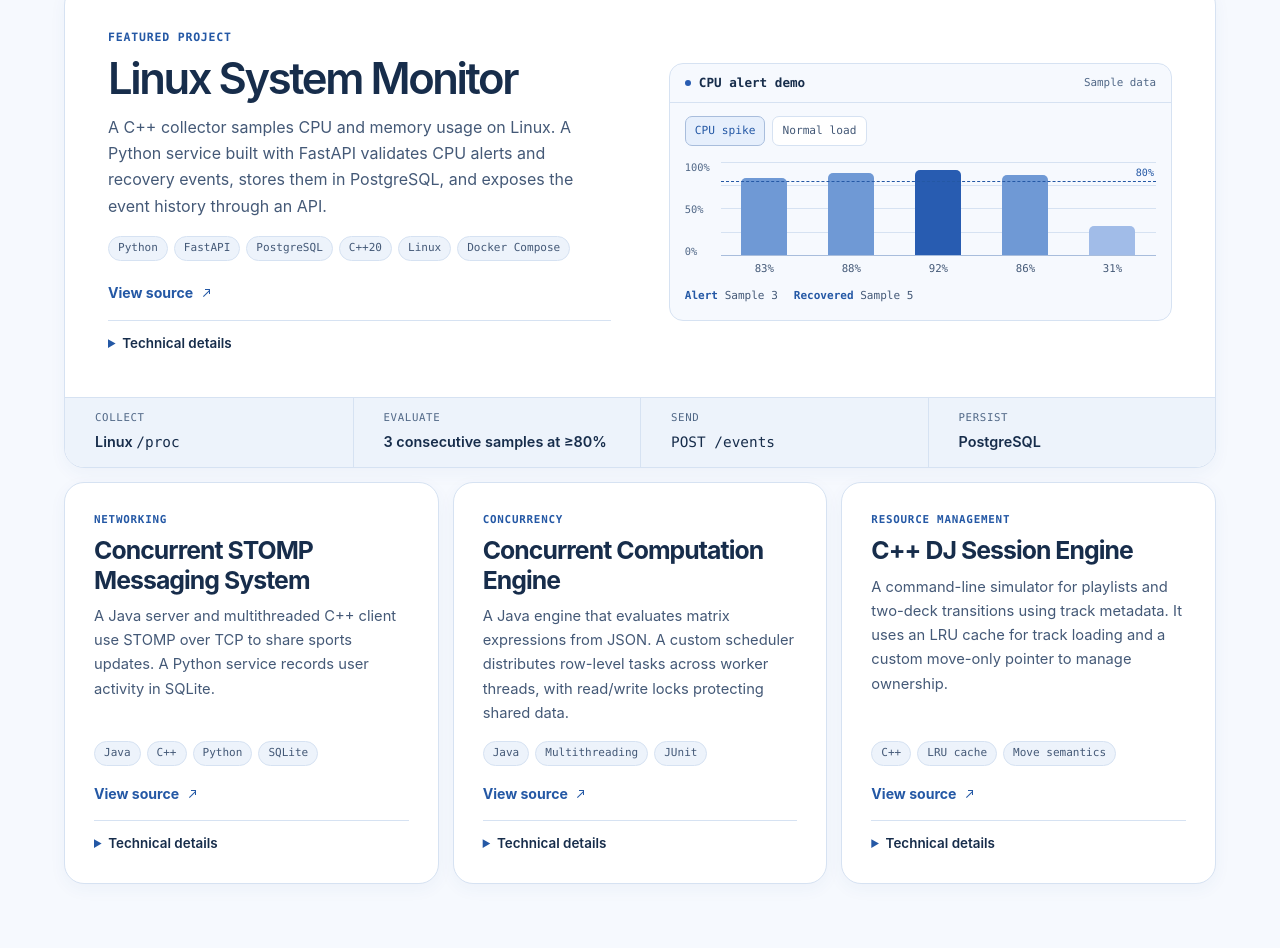
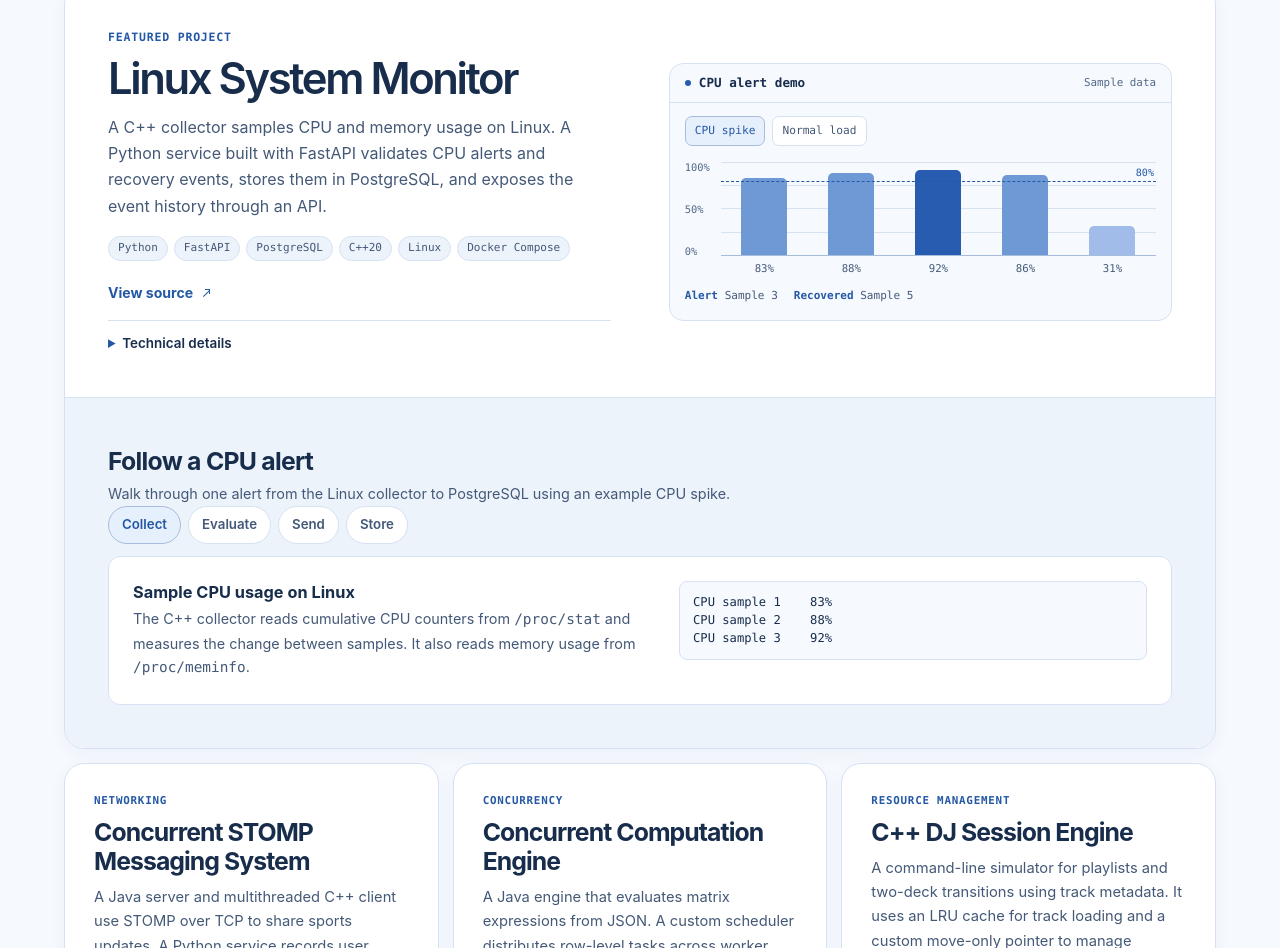
Before and after one commit to alonmoneli/alonmoneli.github.io, a plain HTML site: page index.html in a window 1280 px wide. Shown: the part 777-1725 px from the top of the page. Drawn offline with Linux system fonts and the light colour scheme.

Commit message:
Add a downloadable résumé and System Monitor walkthrough

```diff
--- a/index.html
+++ b/index.html
@@ -13,9 +13,10 @@
   <meta property="og:image" content="https://alonmoneli.github.io/assets/blue-processor.webp">
   <link rel="icon" href="assets/monogram.png" type="image/png">
   <script src="theme.js"></script>
-  <link rel="stylesheet" href="style.css?v=25ce196f">
+  <link rel="stylesheet" href="style.css?v=9682344c">
   <script src="monitor.js" defer></script>
   <script src="projects.js" defer></script>
+  <script src="walkthrough.js" defer></script>
   <title>Alon Moneli · Software Engineering Portfolio</title>
 </head>
 <body id="top">
@@ -49,7 +50,8 @@
         <p class="hero-summary">I’m a third-year computer science student at Ben-Gurion University. I build APIs, Linux tools, and concurrent software, and I’m exploring machine learning and AI engineering.</p>
         <div class="hero-actions">
           <a class="button button-primary" href="#work">Explore my work <span class="arrow" aria-hidden="true"></span></a>
-          <a class="button button-secondary" href="#contact">Get in touch <span class="arrow" aria-hidden="true"></span></a>
+          <a class="button button-secondary" href="assets/alon-moneli-resume.pdf" download>Download résumé <span class="arrow arrow-down" aria-hidden="true"></span></a>
+          <a class="text-link" href="#contact">Get in touch <span class="arrow" aria-hidden="true"></span></a>
         </div>
       </div>
       <div class="hero-art">
@@ -127,12 +129,64 @@
           </div>
         </div>
 
-        <div class="pipeline" aria-label="System Monitor data flow">
-          <div><span>Collect</span><strong>Linux <code>/proc</code></strong></div>
-          <div><span>Evaluate</span><strong>3 consecutive samples at ≥80%</strong></div>
-          <div><span>Send</span><strong><code>POST /events</code></strong></div>
-          <div><span>Persist</span><strong>PostgreSQL</strong></div>
-        </div>
+        <section class="walkthrough" aria-labelledby="walkthrough-title">
+          <div class="walkthrough-header">
+            <h4 id="walkthrough-title">Follow a CPU alert</h4>
+            <p>Walk through one alert from the Linux collector to PostgreSQL using an example CPU spike.</p>
+          </div>
+          <fieldset class="language-options walkthrough-options" hidden>
+            <legend class="sr-only">System Monitor walkthrough steps</legend>
+            <label><input class="sr-only" type="radio" name="walkthrough-step" value="collect" aria-controls="walkthrough-collect" checked><span>Collect</span></label>
+            <label><input class="sr-only" type="radio" name="walkthrough-step" value="evaluate" aria-controls="walkthrough-evaluate"><span>Evaluate</span></label>
+            <label><input class="sr-only" type="radio" name="walkthrough-step" value="send" aria-controls="walkthrough-send"><span>Send</span></label>
+            <label><input class="sr-only" type="radio" name="walkthrough-step" value="store" aria-controls="walkthrough-store"><span>Store</span></label>
+          </fieldset>
+          <div class="walkthrough-panels" aria-live="polite">
+            <section class="walkthrough-step" id="walkthrough-collect" data-walkthrough-step="collect" aria-labelledby="walkthrough-collect-title">
+              <div>
+                <h5 id="walkthrough-collect-title">Sample CPU usage on Linux</h5>
+                <p>The C++ collector reads cumulative CPU counters from <code>/proc/stat</code> and measures the change between samples. It also reads memory usage from <code>/proc/meminfo</code>.</p>
+              </div>
+              <pre><code>CPU sample 1    83%
+CPU sample 2    88%
+CPU sample 3    92%</code></pre>
+            </section>
+            <section class="walkthrough-step" id="walkthrough-evaluate" data-walkthrough-step="evaluate" aria-labelledby="walkthrough-evaluate-title">
+              <div>
+                <h5 id="walkthrough-evaluate-title">Detect a sustained spike</h5>
+                <p>Three consecutive readings at or above 80% trigger an alert. The rule stays active until a reading drops below 80%, which triggers a recovery event.</p>
+              </div>
+              <pre><code>83%  →  88%  →  92%
+                  ↑ alert</code></pre>
+            </section>
+            <section class="walkthrough-step" id="walkthrough-send" data-walkthrough-step="send" aria-labelledby="walkthrough-send-title">
+              <div>
+                <h5 id="walkthrough-send-title">Send the alert to FastAPI</h5>
+                <p>The collector sends the event over HTTP. FastAPI validates the event kind and checks that the CPU percentage is between 0 and 100 before saving it.</p>
+              </div>
+              <pre><code>POST /events
+{
+  "kind": "alert",
+  "cpu_percent": 92.0
+}</code></pre>
+            </section>
+            <section class="walkthrough-step" id="walkthrough-store" data-walkthrough-step="store" aria-labelledby="walkthrough-store-title">
+              <div>
+                <h5 id="walkthrough-store-title">Read the alert back from PostgreSQL</h5>
+                <p>PostgreSQL assigns an ID and receipt timestamp. <code>GET /events</code> returns the stored history even after the collector exits.</p>
+              </div>
+              <pre><code>GET /events
+[
+  {
+    "id": 42,
+    "received_at": "2026-11-18T18:00:00Z",
+    "kind": "alert",
+    "cpu_percent": 92.0
+  }
+]</code></pre>
+            </section>
+          </div>
+        </section>
       </article>
 
       <div class="project-grid">
--- a/style.css
+++ b/style.css
@@ -64,7 +64,7 @@ code { font-family: var(--mono); }
   background: currentColor;
   transform: rotate(-45deg);
 }
-.hero-actions .button-primary .arrow { transform: rotate(135deg); }
+.hero-actions .button-primary .arrow, .arrow-down { transform: rotate(135deg); }
 .footer .arrow { transform: rotate(-45deg); }
 
 .sr-only, .skip-link:not(:focus) {
@@ -373,15 +373,44 @@ h2 {
 }
 .event b { color: var(--accent); font-weight: 650; }
 
-.pipeline {
-  display: grid;
-  grid-template-columns: repeat(4, 1fr);
+
+.walkthrough {
+  padding: clamp(23px, 3.6vw, 43px);
   border-top: 1px solid var(--line);
   background: var(--soft);
 }
-.pipeline > div { min-width: 0; padding: 12px clamp(11px, 2.5vw, 30px); }
-.pipeline > div + div { border-left: 1px solid var(--line); }
-.pipeline span, .about-facts dt {
+.walkthrough-header h4 {
+  font-size: clamp(1.22rem, 2.4vw, 1.55rem);
+  font-weight: 650;
+  letter-spacing: -.03em;
+}
+.walkthrough-header p, .walkthrough-step p { color: var(--muted); font-size: .9rem; }
+.walkthrough-options { margin-top: 15px; }
+.walkthrough-options[hidden], .walkthrough-step[hidden] { display: none; }
+.walkthrough-panels { display: grid; gap: 10px; margin-top: 12px; }
+.walkthrough-step {
+  display: grid;
+  grid-template-columns: minmax(0, 1fr) minmax(0, .9fr);
+  align-items: start;
+  gap: 16px 26px;
+  padding: clamp(16px, 2.5vw, 24px);
+  border: 1px solid var(--line);
+  border-radius: 12px;
+  background: var(--panel);
+}
+.walkthrough-step h5 { margin: 0 0 4px; font-size: 1.02rem; line-height: 1.35; }
+.walkthrough-step pre {
+  margin: 0;
+  padding: 11px 13px;
+  border: 1px solid var(--line);
+  border-radius: 8px;
+  background: var(--bg);
+  color: var(--ink);
+  font: .76rem/1.5 var(--mono);
+  white-space: pre-wrap;
+  overflow-wrap: anywhere;
+}
+.about-facts dt {
   display: block;
   margin-bottom: 4px;
   color: var(--dim);
@@ -389,7 +418,6 @@ h2 {
   letter-spacing: .06em;
   text-transform: uppercase;
 }
-.pipeline strong { display: block; font-size: clamp(.75rem, 1.15vw, .9rem); font-weight: 590; }
 
 .project-grid { display: grid; grid-template-columns: repeat(auto-fit, minmax(min(100%, 250px), 1fr)); gap: 14px; margin-top: 14px; }
 .project-card { display: flex; flex-direction: column; align-items: flex-start; padding: clamp(20px, 2.4vw, 29px); }
@@ -517,19 +545,12 @@ h2 {
   .container { width: calc(100% - 36px); }
   .header-row { min-height: 66px; }
   .brand-name { display: none; }
-  .hero, .feature-main, .project-grid, .about { grid-template-columns: minmax(0, 1fr); }
+  .hero, .feature-main, .project-grid, .about, .walkthrough-step { grid-template-columns: minmax(0, 1fr); }
   .hero { padding-block: 44px 38px; }
   .hero h1 { font-size: clamp(3rem, 11vw, 4.75rem); }
   .hero-art { aspect-ratio: 1.7; border-radius: 20px; }
   .section-header { padding-block: 24px 18px; }
   .contact-panel { flex-direction: column; align-items: flex-start; }
-}
-
-@media (max-width: 440px) {
-  .pipeline { grid-template-columns: repeat(2, 1fr); }
-  .pipeline > div + div { border-left: 0; }
-  .pipeline > div:nth-child(even) { border-left: 1px solid var(--line); }
-  .pipeline > div:nth-child(n+3) { border-top: 1px solid var(--line); }
 }
 
 @media (max-width: 350px) {
--- /dev/null
+++ b/walkthrough.js
@@ -0,0 +1,16 @@
+(() => {
+  const walkthrough = document.querySelector(".walkthrough");
+  const controls = walkthrough.querySelector(".walkthrough-options");
+  const steps = walkthrough.querySelectorAll("[data-walkthrough-step]");
+
+  function showStep() {
+    const active = controls.querySelector("input:checked").value;
+    for (const step of steps) {
+      step.hidden = step.dataset.walkthroughStep !== active;
+    }
+  }
+
+  controls.addEventListener("change", showStep);
+  showStep();
+  controls.hidden = false;
+})();
```
Also changed, not shown: 1 other file.
